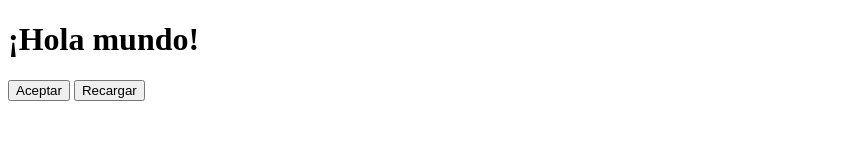
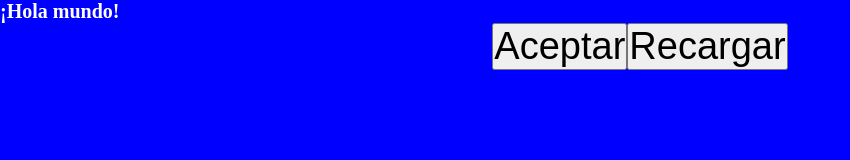
Before and after one commit to GregoryInnovo/Repo-DEMW, a plain HTML site: page index.html in a window 1280 px wide. Shown: the whole page, without its empty margins (0-850 px from the left). Drawn offline with Linux system fonts and the light colour scheme.

Commit message:
Se agregaron los estilos

```diff
--- a/index.html
+++ b/index.html
@@ -5,10 +5,11 @@
     <meta http-equiv="X-UA-Compatible" content="IE=edge">
     <meta name="viewport" content="width=device-width, initial-scale=1.0">
     <title>Documento de prueba</title>
+    <link rel="stylesheet" href="./main.css">
 </head>
 <body>
+    <h1>¡Hola mundo!</h1>
     <div>
-        <h1>¡Hola mundo!</h1>
         <button>Aceptar</button>
         <button>Recargar</button>
     </div>
--- a/main.css
+++ b/main.css
@@ -3,3 +3,18 @@
     margin: 0;
     padding: 0;
 }
+
+html {
+    font-size: 62.5%;
+    background-color: blue;
+    color: white;
+}
+
+div {
+    display: flex;
+    justify-content: center;
+}
+
+button {
+    font-size: 3.8rem;
+}
```
